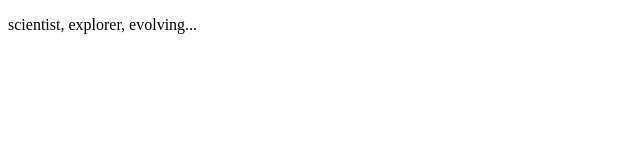
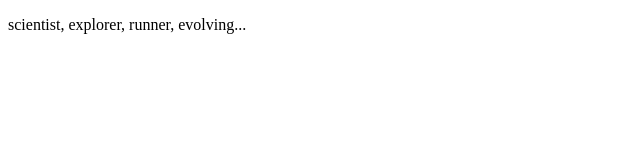
Before and after one commit to JaiselSingh/JaiselSingh.github.io, a plain HTML site: page pages/about.html in a window 1280 px wide. Shown: the full height of the page, 0-640 px from the left. Drawn offline with Linux system fonts and the light colour scheme.

```diff
--- a/pages/about.html
+++ b/pages/about.html
@@ -6,6 +6,6 @@
   </head>
 
   <body>
-    <p> scientist, explorer, evolving... </p>
+    <p> scientist, explorer, runner, evolving... </p>
   </body>
 </html>
```
Also changed, not shown: index.html (+1 -0 lines).
